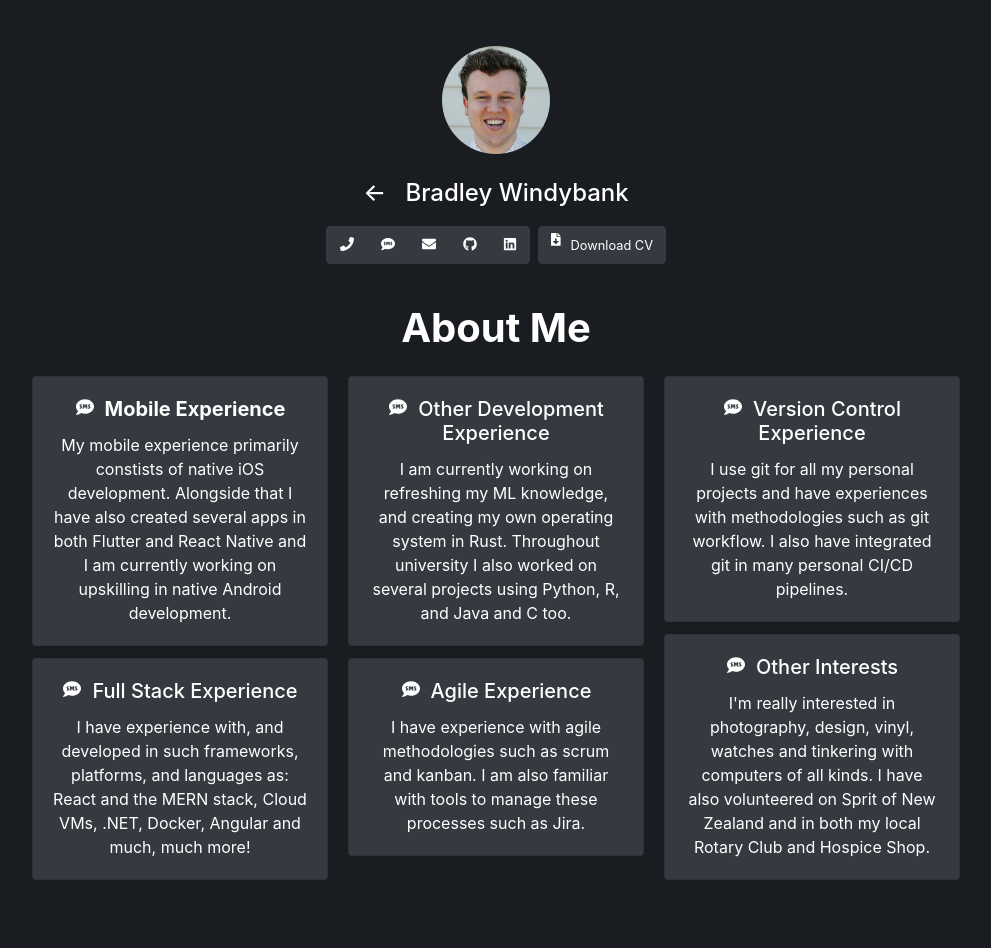
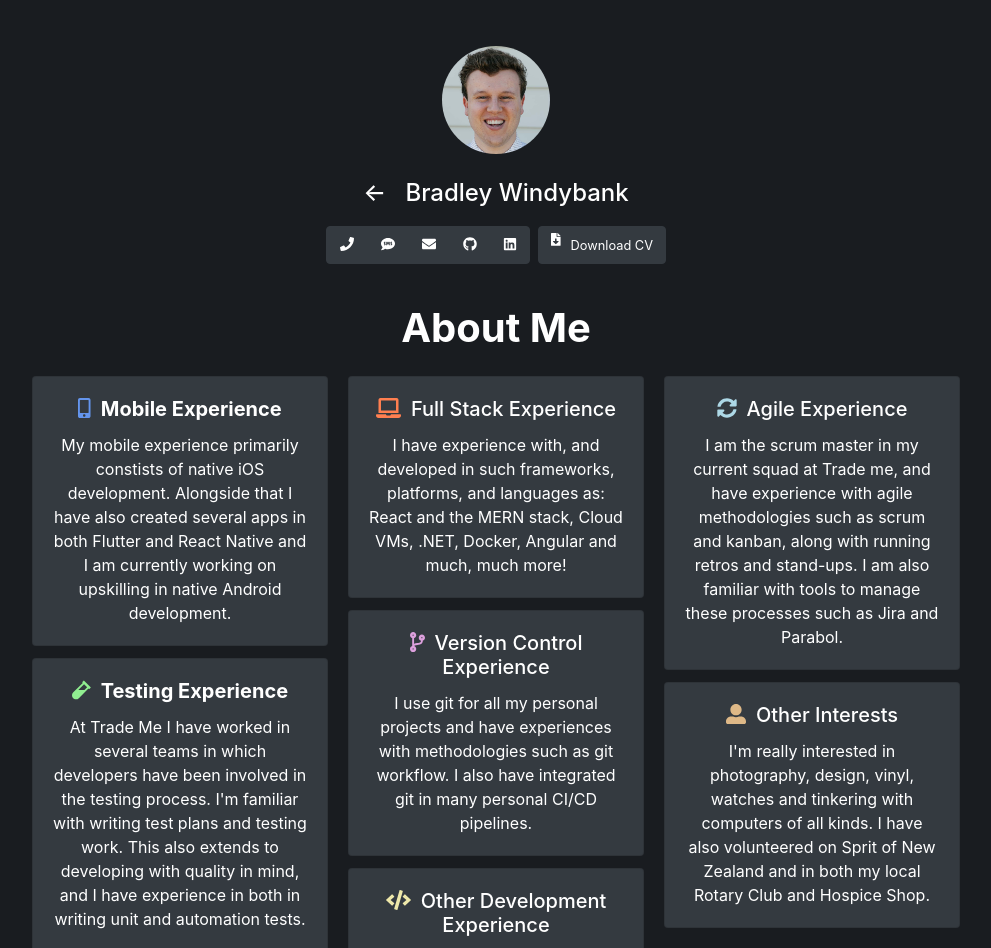
Before and after one commit to bradwindy/new-personal-site, a Next.js app: page /about-me in a window 1280 px wide. Shown: the top 948 px of the page, without its empty margins (144-1135 px from the left). Built offline with nearby package versions, Linux system fonts and the light colour scheme.

Commit message:
Add about me content

```diff
--- a/pages/_app.tsx
+++ b/pages/_app.tsx
@@ -14,6 +14,7 @@ import {
   faCode,
   faCodeBranch,
   faUserAlt,
+  faVial,
 } from "@fortawesome/free-solid-svg-icons";
 
 library.add(
@@ -27,7 +28,8 @@ library.add(
   faSyncAlt,
   faCode,
   faCodeBranch,
-  faUserAlt
+  faUserAlt,
+  faVial
 );
 
 export default function App({ Component, pageProps }: AppProps) {
--- a/pages/about-me.tsx
+++ b/pages/about-me.tsx
@@ -22,8 +22,9 @@ export default function AboutMe() {
             <Card.Body>
               <Card.Title className="font-weight-bold">
                 <FontAwesomeIcon
-                  icon="sms"
+                  icon="mobile-alt"
                   className={utilStyles.rightSpacedIcon}
+                  color="CornflowerBlue"
                 />
                 Mobile Experience
               </Card.Title>
@@ -37,10 +38,30 @@ export default function AboutMe() {
           </Card>
           <Card bg="dark">
             <Card.Body>
+              <Card.Title className="font-weight-bold">
+                <FontAwesomeIcon
+                  icon="vial"
+                  className={utilStyles.rightSpacedIcon}
+                  color="LightGreen"
+                />
+                Testing Experience
+              </Card.Title>
+              <Card.Text className={utilStyles.cardText}>
+                At Trade Me I have worked in several teams in which developers
+                have been involved in the testing process. I'm familiar with
+                writing test plans and testing work. This also extends to
+                developing with quality in mind, and I have experience in both
+                in writing unit and automation tests.
+              </Card.Text>
+            </Card.Body>
+          </Card>
+          <Card bg="dark">
+            <Card.Body>
               <Card.Title>
                 <FontAwesomeIcon
-                  icon="sms"
+                  icon="laptop"
                   className={utilStyles.rightSpacedIcon}
+                  color="Coral"
                 />
                 Full Stack Experience
               </Card.Title>
@@ -55,8 +76,26 @@ export default function AboutMe() {
             <Card.Body>
               <Card.Title>
                 <FontAwesomeIcon
-                  icon="sms"
+                  icon="code-branch"
                   className={utilStyles.rightSpacedIcon}
+                  color="Plum"
+                />
+                Version Control Experience
+              </Card.Title>
+              <Card.Text className={utilStyles.cardText}>
+                I use git for all my personal projects and have experiences with
+                methodologies such as git workflow. I also have integrated git
+                in many personal CI/CD pipelines.
+              </Card.Text>
+            </Card.Body>
+          </Card>
+          <Card bg="dark">
+            <Card.Body>
+              <Card.Title>
+                <FontAwesomeIcon
+                  icon="code"
+                  className={utilStyles.rightSpacedIcon}
+                  color="PaleGoldenRod"
                 />
                 Other Development Experience
               </Card.Title>
@@ -72,15 +111,17 @@ export default function AboutMe() {
             <Card.Body>
               <Card.Title>
                 <FontAwesomeIcon
-                  icon="sms"
+                  icon="sync-alt"
                   className={utilStyles.rightSpacedIcon}
+                  color="LightBlue"
                 />
                 Agile Experience
               </Card.Title>
               <Card.Text className={utilStyles.cardText}>
-                I have experience with agile methodologies such as scrum and
-                kanban. I am also familiar with tools to manage these processes
-                such as Jira.
+                I am the scrum master in my current squad at Trade me, and have
+                experience with agile methodologies such as scrum and kanban,
+                along with running retros and stand-ups. I am also familiar with
+                tools to manage these processes such as Jira and Parabol.
               </Card.Text>
             </Card.Body>
           </Card>
@@ -88,24 +129,9 @@ export default function AboutMe() {
             <Card.Body>
               <Card.Title>
                 <FontAwesomeIcon
-                  icon="sms"
+                  icon="user-alt"
                   className={utilStyles.rightSpacedIcon}
-                />
-                Version Control Experience
-              </Card.Title>
-              <Card.Text className={utilStyles.cardText}>
-                I use git for all my personal projects and have experiences with
-                methodologies such as git workflow. I also have integrated git
-                in many personal CI/CD pipelines.
-              </Card.Text>
-            </Card.Body>
-          </Card>
-          <Card bg="dark">
-            <Card.Body>
-              <Card.Title>
-                <FontAwesomeIcon
-                  icon="sms"
-                  className={utilStyles.rightSpacedIcon}
+                  color="BurlyWood"
                 />
                 Other Interests
               </Card.Title>
--- a/styles/utils.module.css
+++ b/styles/utils.module.css
@@ -38,10 +38,13 @@
   text-align: center;
 }
 
-.socialIcon,
-.rightSpacedIcon {
+.socialIcon {
   width: 20px;
   padding-bottom: 2px;
+}
+
+.rightSpacedIcon {
+  height: 20px;
 }
 
 .rightSpacedIcon,
```
